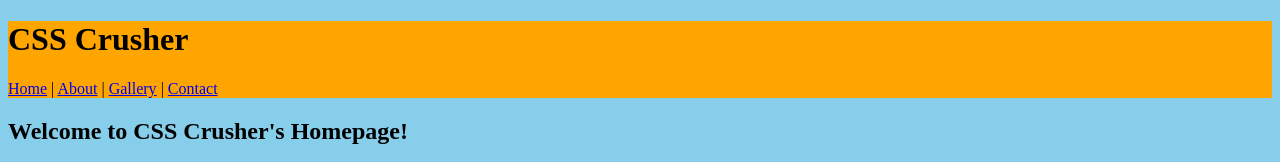
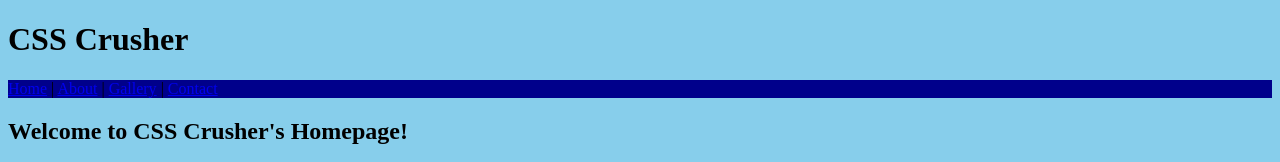
Before and after one commit to Adum05/Adum05.github.io, a plain HTML site: page index.html in a window 1280 px wide. Shown: the top 162 px of the page. Drawn offline with Linux system fonts and the light colour scheme.

Commit message:
Update styles.css

```diff
--- a/styles.css
+++ b/styles.css
@@ -4,8 +4,13 @@
 
 .header-class{
   background-color: orange
+  color: violet
+}
+
+.nav-class{
+  background-color: darkblue
 }
 
 .title-class{
-  color: navyblue
+  color: black
 }
```
